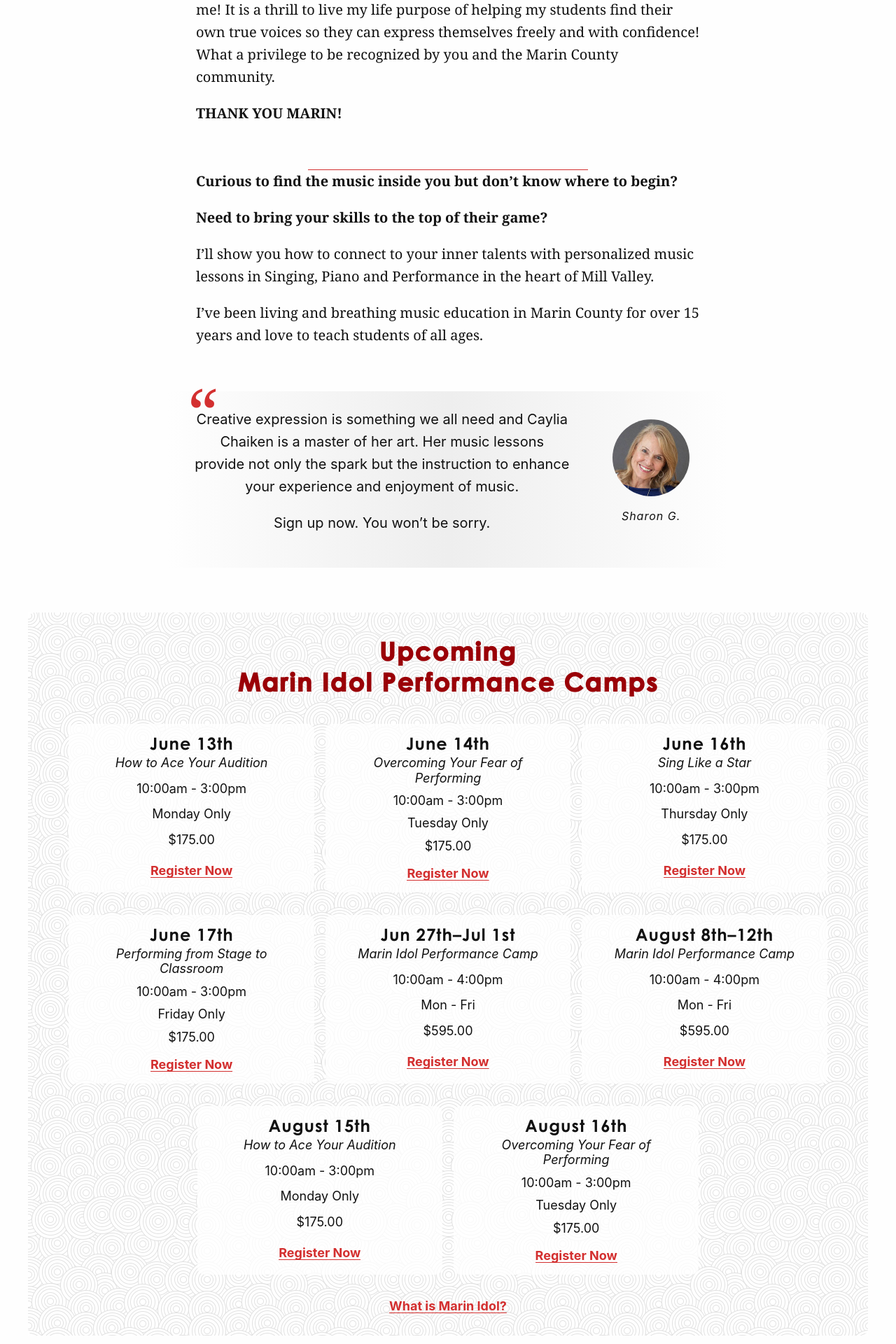
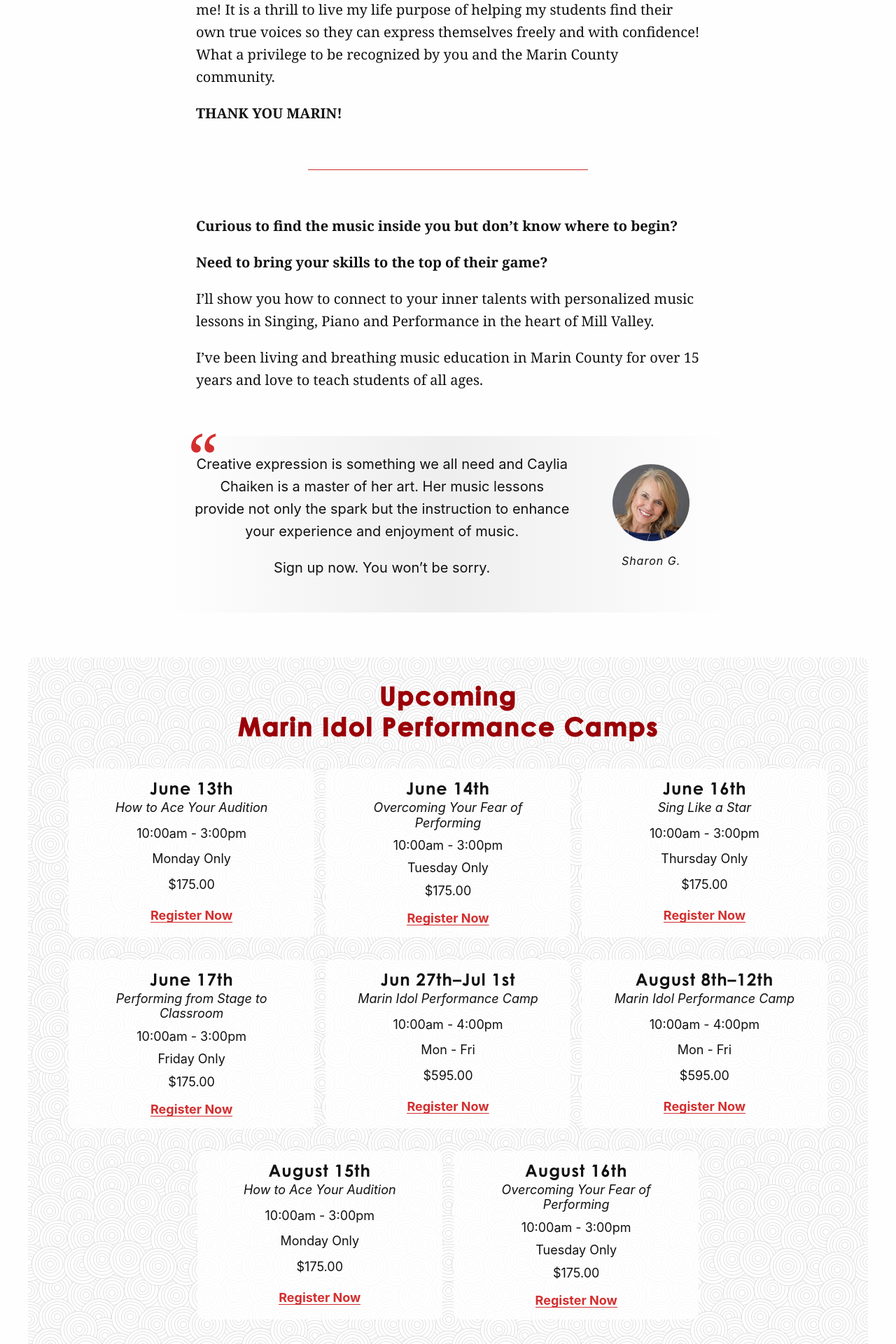
Before and after one commit to cchaiken/ccms, a Jekyll site: the page built from index.md, in a window 1280 px wide. Shown: the part 1852-3772 px from the top of the page at 70% size. Built offline with Jekyll 4.4.1, drawn with Linux system fonts in a browser that asks for light colours; some web fonts are replaced.

Commit message:
Updated Index

```diff
--- a/index.md
+++ b/index.md
@@ -61,7 +61,7 @@
 
 **THANK YOU MARIN!**
 
-<hr style="background-color:#D32F2F;border:none;height:1px;max-width:400px;margin:4em auto 0;">
+<hr style="background-color:#D32F2F;border:none;height:1px;max-width:400px;margin:4em auto;">
 
 **Curious to find the music inside you but don't know where to begin?**
 
```
